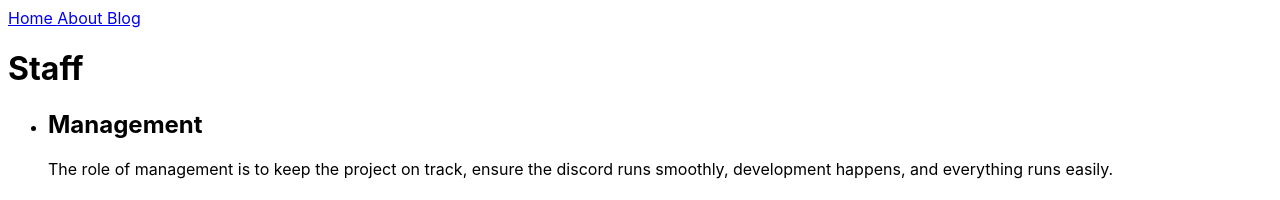
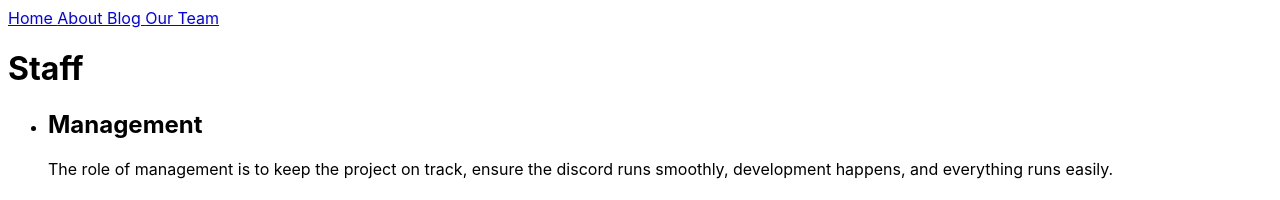
Before and after one commit to 999-Emergency/999-emergency.github.io, a Jekyll site: the page built from team.html, in a window 1280 px wide. Shown: the top 200 px of the page. Built offline with Jekyll 4.4.1, drawn with Linux system fonts in a browser that asks for light colours.

Commit message:
Update nav

```diff
--- a/_data/nav.yml
+++ b/_data/nav.yml
@@ -4,3 +4,5 @@
   link: /about.html
 - name: Blog
   link: /blog.html
+- name: Our Team
+  link: /team.html
--- a/_includes/nav.html
+++ b/_includes/nav.html
@@ -1,7 +1,7 @@
 <nav>
 	{% for item in site.data.nav %}
-	  <a href="{{ item.link }}" {% if page.url == item.link %}style="color: red;"{% endif %}>
-		{{ item.name }}
-	  </a>
+		<a href="{{ item.link }}">
+			{{ item.name }}
+		</a>
 	{% endfor %}
-  </nav>
+</nav>
```
